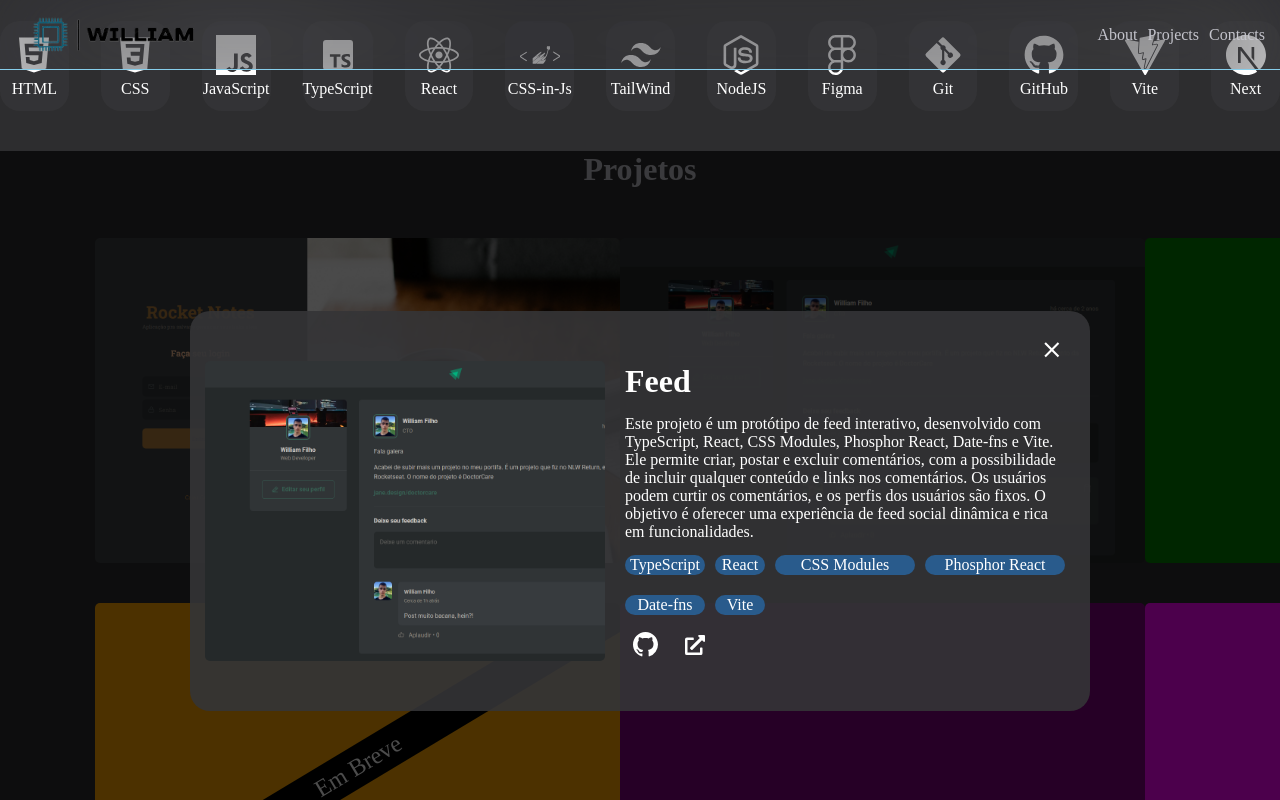
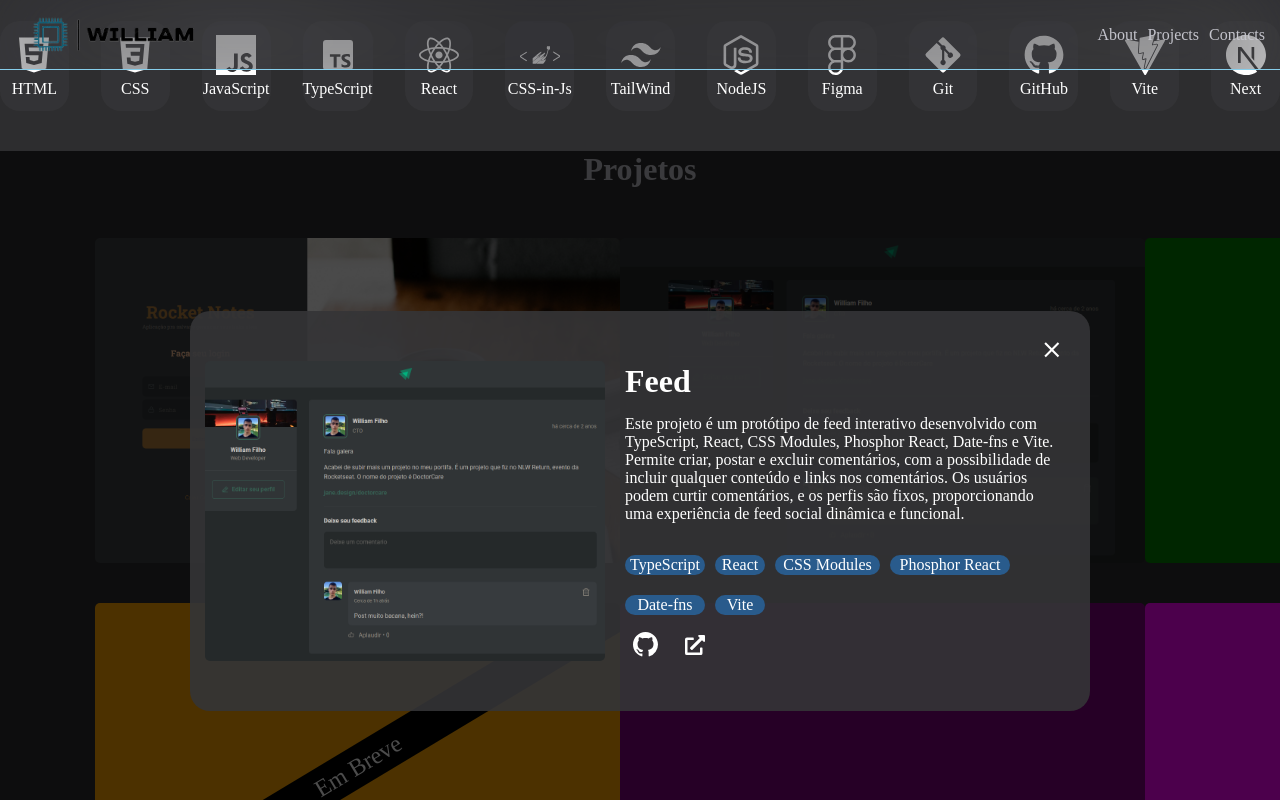
Before and after one commit to WilliamFilh0/Portfolio, a React (Vite) app: page / in a window 1280 px wide. Both pictures are taken after a click on the element 882 px from the left and 1286 px from the top of the page. Shown: the part 886-1686 px from the top of the page. Built offline with nearby package versions, Linux system fonts and the light colour scheme.

Commit message:
feat: Adding stylizations to the WrapperImage of the FeedWrapper

```diff
--- a/src/components/feedWrapper/feedWrapper.jsx
+++ b/src/components/feedWrapper/feedWrapper.jsx
@@ -2,6 +2,7 @@ import React from "react";
 import {
   Center,
   WrapperContainer,
+  IoMdCloseP,
   WrapperImage,
   WrappedProjectInfo,
   Title,
@@ -10,13 +11,13 @@ import {
   TechnologiesSmall,
   TechnologiesMedium,
   TechnologiesLarge,
+  TechnologiesExtraLarge,
+  TechnologiesMediumLarge,
   CodeLinkContainer,
   ViewProjectCodeButton,
   TextButton,
   FaExternalLinkAltP,
   BsGithubP,
-  IoMdCloseP,
-  TechnologiesExtraLarge,
 } from "./styles";
 
 export function FeedWrapper({ isOpenFeed, setOpenModalFeed }) {
@@ -32,19 +33,19 @@ export function FeedWrapper({ isOpenFeed, setOpenModalFeed }) {
               <Title>Feed</Title>
 
               <TextDescription>
-                Este projeto é um protótipo de feed interativo, desenvolvido com
+                Este projeto é um protótipo de feed interativo desenvolvido com
                 TypeScript, React, CSS Modules, Phosphor React, Date-fns e Vite.
-                Ele permite criar, postar e excluir comentários, com a
-                possibilidade de incluir qualquer conteúdo e links nos
-                comentários. Os usuários podem curtir os comentários, e os
-                perfis dos usuários são fixos. O objetivo é oferecer uma
-                experiência de feed social dinâmica e rica em funcionalidades.
+                Permite criar, postar e excluir comentários, com a possibilidade
+                de incluir qualquer conteúdo e links nos comentários. Os
+                usuários podem curtir comentários, e os perfis são fixos,
+                proporcionando uma experiência de feed social dinâmica e
+                funcional.
               </TextDescription>
 
               <TechnologiesCenter>
                 <TechnologiesLarge>TypeScript</TechnologiesLarge>
                 <TechnologiesSmall>React</TechnologiesSmall>
-                <TechnologiesExtraLarge>CSS Modules</TechnologiesExtraLarge>
+                <TechnologiesMediumLarge>CSS Modules</TechnologiesMediumLarge>
                 <TechnologiesExtraLarge>Phosphor React</TechnologiesExtraLarge>
                 <TechnologiesLarge>Date-fns</TechnologiesLarge>
                 <TechnologiesSmall>Vite</TechnologiesSmall>
--- a/src/components/feedWrapper/styles.js
+++ b/src/components/feedWrapper/styles.js
@@ -58,8 +58,10 @@ export const WrapperImage = styled.div`
   width: 400px;
   background-image: url(${Feed});
   background-size: cover;
-  /* background-size: contain;
-  background-repeat: no-repeat; */
+  background-position: center;
+  background-repeat: no-repeat;
+
+  /* /* background-size: contain; */
   border-radius: 5px;
 
   transition: transform 1s;
@@ -155,6 +157,24 @@ export const TechnologiesLarge = styled.div`
   margin-bottom: 10px;
 `;
 
+export const TechnologiesMediumLarge = styled.div`
+  display: flex;
+  align-items: center;
+  justify-content: center;
+
+  text-align: center;
+
+  height: 20px;
+  width: 105px;
+
+  border-radius: 20px;
+
+  background-color: rgb(41, 91, 140);
+  color: white;
+
+  margin-bottom: 10px;
+`;
+
 export const TechnologiesExtraLarge = styled.div`
   display: flex;
   align-items: center;
@@ -163,7 +183,7 @@ export const TechnologiesExtraLarge = styled.div`
   text-align: center;
 
   height: 20px;
-  width: 140px;
+  width: 120px;
 
   border-radius: 20px;
 
```
